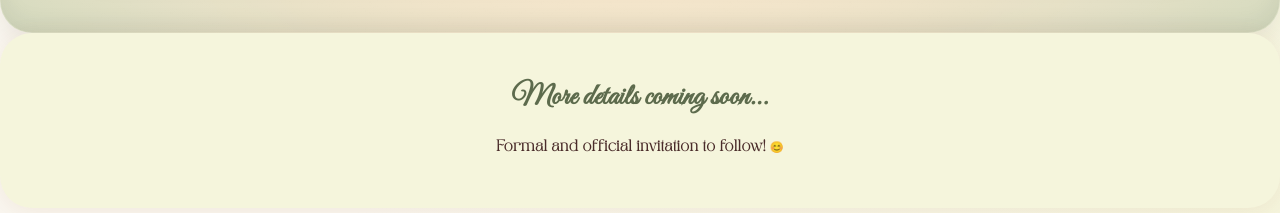
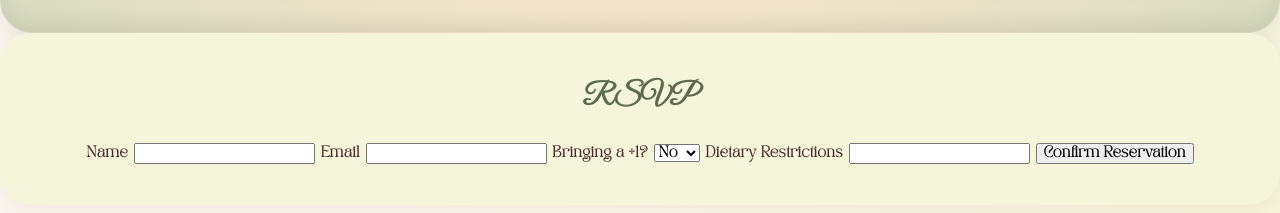
Before and after one commit to KZ8PY/KryZiestWeddingEver, a website: page savethedate-rsvp/index.html in a window 1280 px wide. Shown: the part 876-1089 px from the top of the page. Drawn offline with Linux system fonts and the light colour scheme.

Commit message:
Dev: add RSVP form to Save The Date page (dev only)

```diff
--- a/savethedate-rsvp/index.html
+++ b/savethedate-rsvp/index.html
@@ -140,8 +140,21 @@
     </section>
 
     <section id="rsvp" class="fade-in section" aria-label="RSVP">
-      <h2>More details coming soon...</h2>
-      <p>Formal and official invitation to follow! 😊</p>
+      <h2>RSVP</h2>
+      <form id="rsvp-form">
+        <label for="name">Name</label>
+        <input type="text" id="name" name="name" required>
+        <label for="email">Email</label>
+        <input type="email" id="email" name="email" required>
+        <label for="plusone">Bringing a +1?</label>
+        <select id="plusone" name="plusone">
+          <option value="no">No</option>
+          <option value="yes">Yes</option>
+        </select>
+        <label for="diet">Dietary Restrictions</label>
+        <input type="text" id="diet" name="diet">
+        <button type="submit">Confirm Reservation</button>
+      </form>
     </section>
   </main>
 
```
